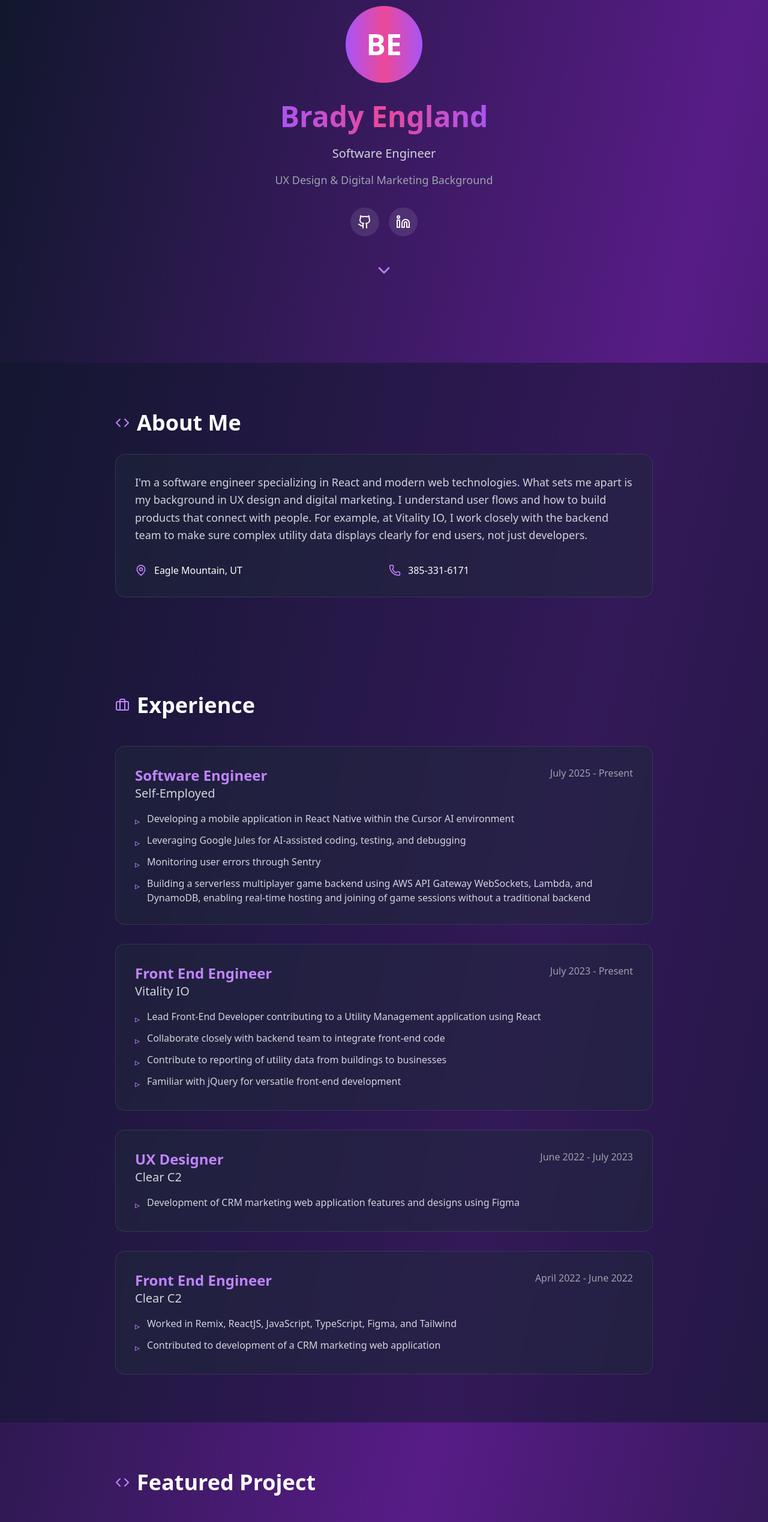
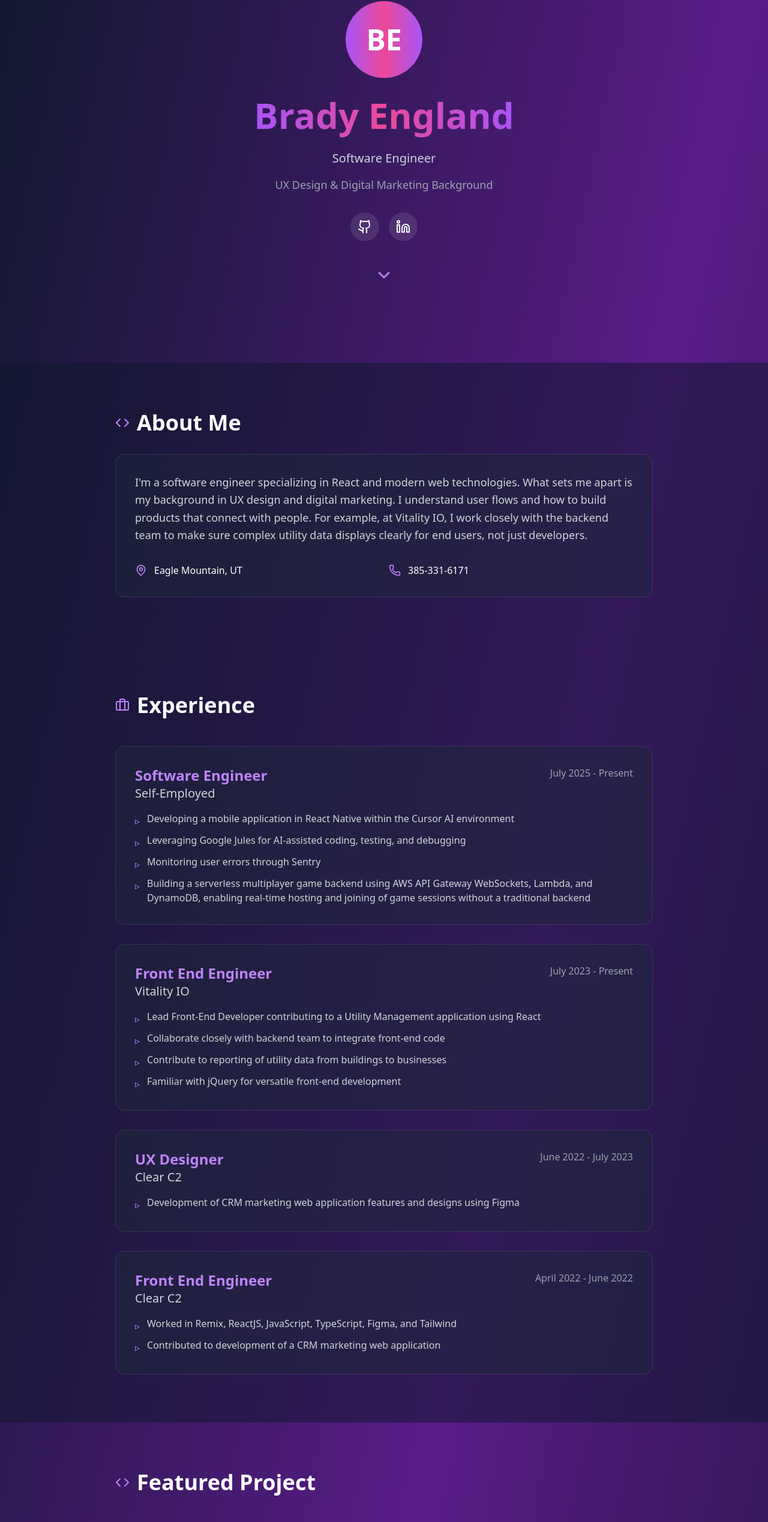
Before and after one commit to btengland/brady-england-portfolio-website, a React (Create React App) app: page / in a window 1280 px wide. Shown: the part 195-2733 px from the top of the page at 60% size. Built offline with nearby package versions, Linux system fonts and the light colour scheme.

Commit message:
ui bug changes again

```diff
--- a/src/App.js
+++ b/src/App.js
@@ -329,7 +329,7 @@ export default function Portfolio() {
             </div>
           </div>
           <h1
-            className="md:text-5xl font-bold mb-4 animate-fade-in leading-relaxed pb-2"
+            className="text-4xl sm:text-5xl md:text-6xl font-bold mb-4 animate-fade-in leading-[1.2] pb-3"
             style={{
               background:
                 "linear-gradient(to right, #A855F7, #EC4899, #A855F7)",
@@ -457,9 +457,6 @@ export default function Portfolio() {
             }}
           >
             <div className="flex items-start gap-4 mb-6">
-              <div className="p-3 bg-purple-500/20 rounded-lg">
-                <Code className="text-purple-400" size={32} />
-              </div>
               <div className="flex-1">
                 <h3 className="text-3xl font-bold text-purple-400 mb-2">
                   Board Game Companion App
```
